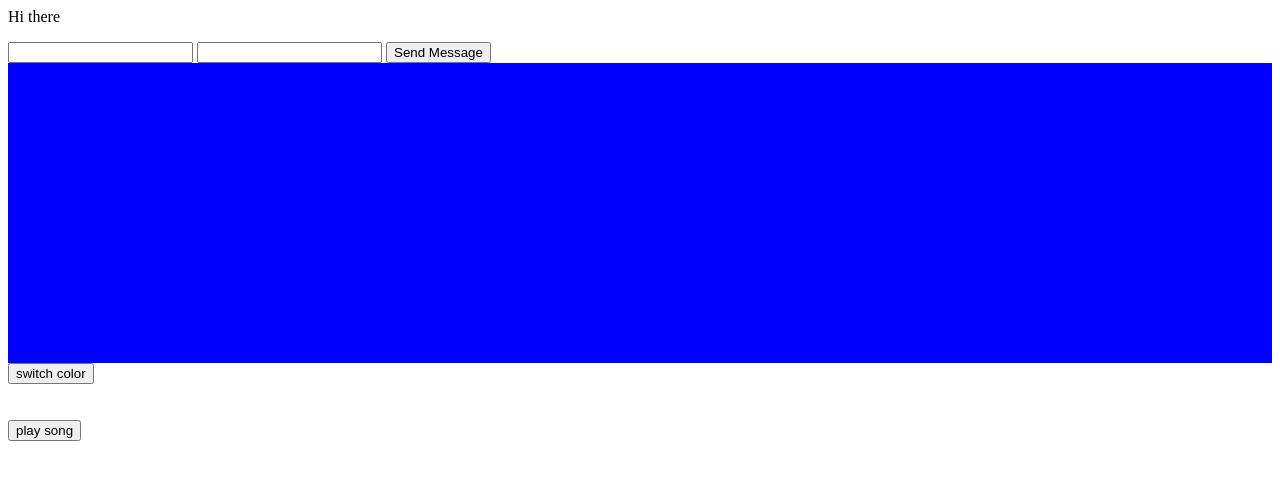
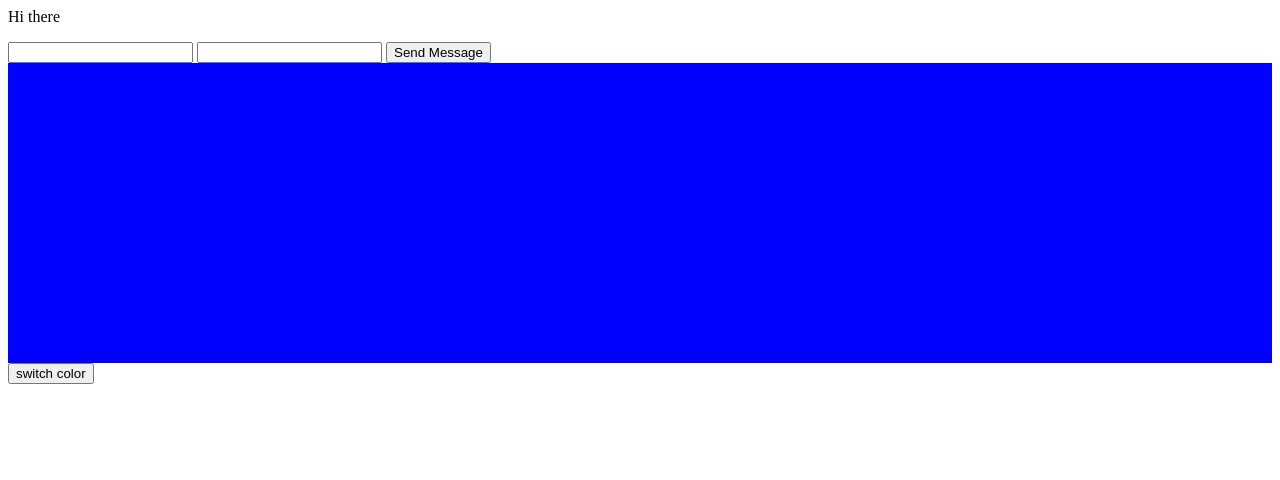
Before and after one commit to mr-funtor/bedroon-streeam, a website: page views/index.html in a window 1280 px wide. Drawn offline with nearby package versions, Linux system fonts and the light colour scheme; no server answers.

Commit message:
more rough

```diff
--- a/views/index.html
+++ b/views/index.html
@@ -16,7 +16,7 @@
 <br>
 <br>
 <br>
-<button onClick="togglePlay()">play song</button>
+<!-- <button onClick="togglePlay()">play song</button> -->
 <br>
 <br>
 <br>
```
